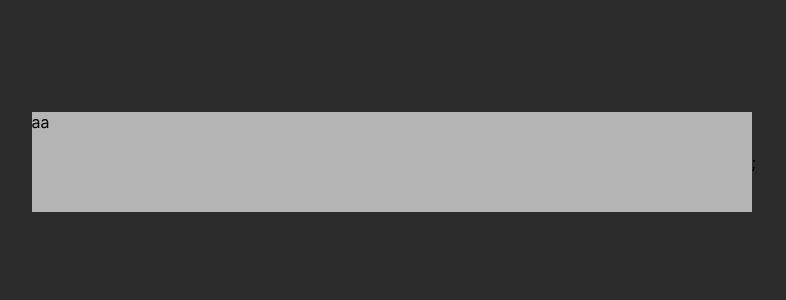
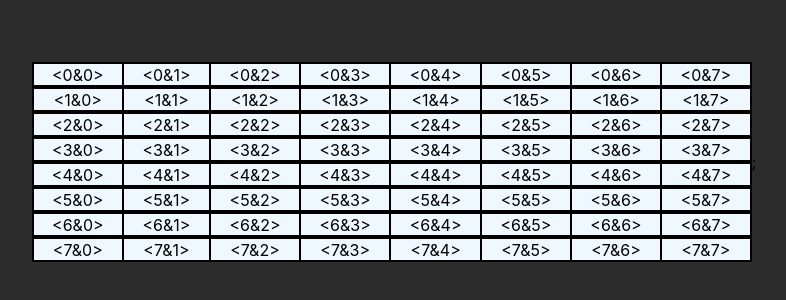
Before and after one commit to Bumang-Cyber/webgame-mine-sweeper, a React (Vite) app: page / in a window 1280 px wide. Shown: the part 238-538 px from the top of the page, without its empty margins (246-1032 px from the left). Built offline with nearby package versions, Linux system fonts and the light colour scheme.

Commit message:
design: TileMap 2차원 배열 map으로 렌더하도록 설정

```diff
--- a/src/App.tsx
+++ b/src/App.tsx
@@ -1,7 +1,20 @@
+import { useState } from "react";
 import Layout from "./components/Layout";
+import { levels, type LevelKey } from "./constants/level";
+
+import ControlPanel from "./components/ContorlPanel";
+import TileMap from "./components/TileMap";
 
 function App() {
-  return <Layout>aa</Layout>;
+  const [level, setLevel] = useState<LevelKey>("BEGINNER");
+  const { BEGINNER, INTERMEDIATE, EXPERT } = level;
+
+  return (
+    <Layout>
+      <ControlPanel />
+      <TileMap />
+    </Layout>
+  );
 }
 
 export default App;
--- /dev/null
+++ b/src/components/ContorlPanel/index.tsx
@@ -0,0 +1,11 @@
+import styled from "styled-components";
+
+const ControlPanel = () => {
+  return <Container></Container>;
+};
+
+export default ControlPanel;
+
+const Container = styled.section`
+  display: flex;
+`;
--- a/src/components/Layout/Layout.style.ts
+++ b/src/components/Layout/Layout.style.ts
@@ -11,6 +11,6 @@ export const Wrapper = styled.div`
 
 export const Container = styled.main`
   width: 720px;
-  height: 100px;
+  min-height: 100px;
   background-color: ${({ theme }) => theme.color.lightGray400};
 `;
--- a/src/components/TileMap/Tile/Tile.style.ts
+++ /dev/null
@@ -1,3 +0,0 @@
-import styled from "styled-components";
-
-export const Container = styled.div``;
--- a/src/components/TileMap/Tile/index.tsx
+++ b/src/components/TileMap/Tile/index.tsx
@@ -1,5 +1,23 @@
-const Tile = () => {
-  return <></>;
+import styled from "styled-components";
+import { TileType } from "../../../types/tile";
+
+interface TileProps {
+  rowIndex: number;
+  colIndex: number;
+  item: TileType;
+}
+
+const Tile = ({ item, rowIndex, colIndex }: TileProps) => {
+  return <TileContainer>{`<${rowIndex}&${colIndex}>`}</TileContainer>;
 };
 
 export default Tile;
+
+export const TileContainer = styled.td`
+  flex-grow: 1;
+  border: 1px solid black;
+
+  display: flex;
+  justify-content: center;
+  align-items: center;
+`;
--- a/src/components/TileMap/TileMap.style.ts
+++ /dev/null
@@ -1,3 +0,0 @@
-import styled from "styled-components";
-
-export const Container = styled.div``;
--- a/src/components/TileMap/index.tsx
+++ b/src/components/TileMap/index.tsx
@@ -1,5 +1,46 @@
+import { useState } from "react";
+import styled from "styled-components";
+import { type LevelKeyType } from "../../types/level";
+import generateTileMap from "../../utils/generateTileMap";
+import { levels } from "../../constants/level";
+import Tile from "./Tile";
+
 const TileMap = () => {
-  return <></>;
+  const [currentLevel] = useState<LevelKeyType>("BEGINNER");
+  const tileMapArr = generateTileMap(levels[currentLevel].X, levels[currentLevel].Y);
+  console.log(tileMapArr);
+
+  return (
+    <Container>
+      {tileMapArr.map((row, rowIndex) => (
+        <RowWrapper>
+          {row.map((item, colIndex) => (
+            <Tile rowIndex={rowIndex} colIndex={colIndex} key={`${rowIndex}${colIndex}`} item={item} />
+          ))}
+        </RowWrapper>
+      ))}
+    </Container>
+  );
 };
 
 export default TileMap;
+
+const Container = styled.section`
+  //FIX: level에 따라 조건적으로 width가 바뀌게
+  width: 100%;
+  //FIX: level에 따라 조건적으로 height가 바뀌게
+  height: 200px;
+  background-color: blue;
+
+  display: flex;
+  flex-direction: column;
+`;
+
+const RowWrapper = styled.tr`
+  width: 100%;
+  height: 100%;
+  background-color: aliceblue;
+  border: 1px solid black;
+
+  display: flex;
+`;
--- /dev/null
+++ b/src/constants/level.ts
@@ -0,0 +1,20 @@
+export const levels = {
+  BEGINNER: {
+    TITLE: "Beginner",
+    X: 8,
+    Y: 8,
+    MINE: 10,
+  },
+  INTERMEDIATE: {
+    TITLE: "Intermediate",
+    X: 16,
+    Y: 16,
+    MINE: 40,
+  },
+  EXPERT: {
+    TITLE: "Expert",
+    X: 32,
+    Y: 16,
+    MINE: 100,
+  },
+} as const;
--- /dev/null
+++ b/src/types/level.ts
@@ -0,0 +1,3 @@
+import { levels } from "../constants/level";
+
+export type LevelKeyType = keyof typeof levels;
--- /dev/null
+++ b/src/types/tile.ts
@@ -0,0 +1,7 @@
+export interface TileType {
+  isOpened: boolean;
+  isMined: boolean;
+  isFlagged: boolean;
+  isQuestioned: boolean;
+  mineNearby: number;
+}
--- /dev/null
+++ b/src/utils/generateTileMap.ts
@@ -0,0 +1,20 @@
+import { TileType } from "../types/tile";
+
+const generateTileMap = (X: number, Y: number) => {
+  const arr = new Array(X).fill([]).map(() => {
+    return new Array(Y).fill(null).map(
+      () =>
+        ({
+          isOpened: false,
+          isMined: false,
+          isFlagged: false,
+          isQuestioned: false,
+          mineNearby: 0,
+        } as TileType)
+    );
+  });
+
+  return arr;
+};
+
+export default generateTileMap;
```
